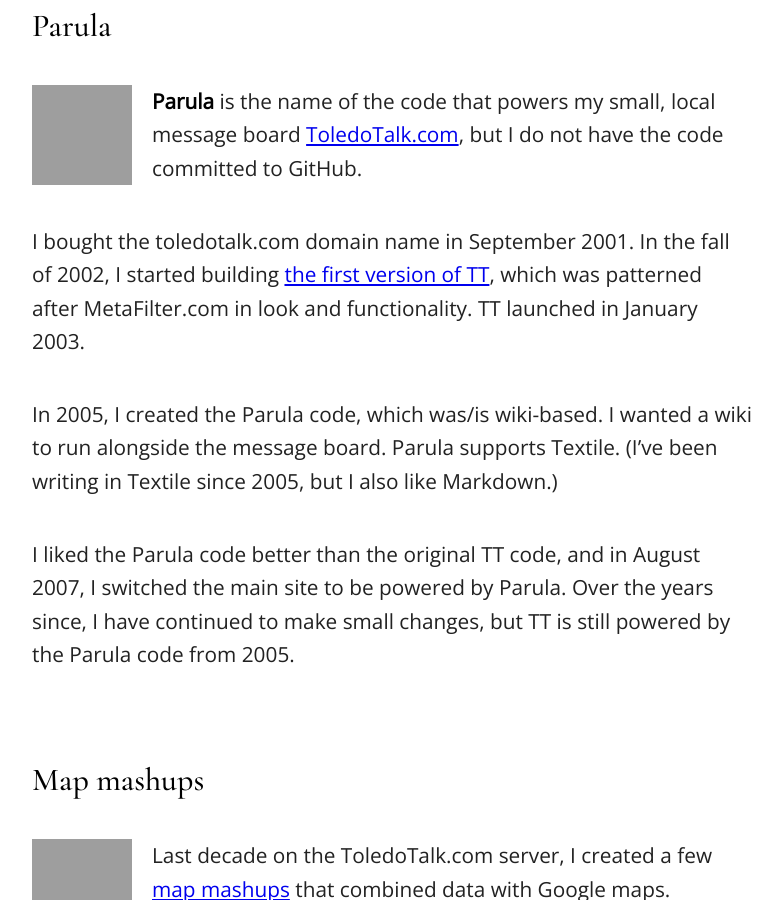
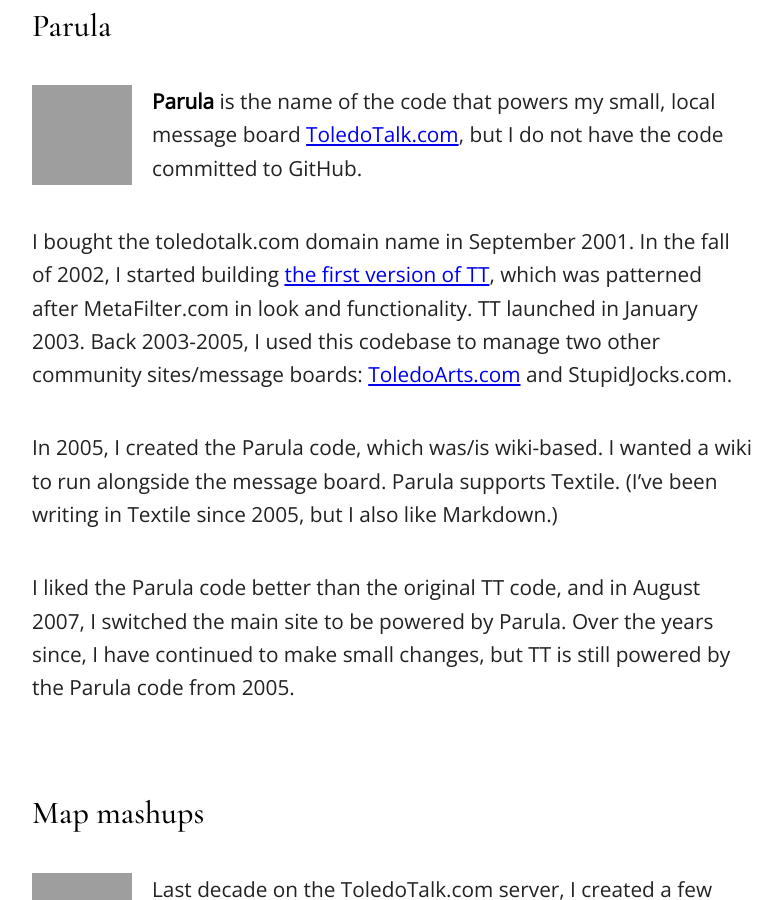
Before and after one commit to jrsawvel/jrsawvel.github.io, a Jekyll site: the page built from _posts/2016-09-20-projects.md, in a window 1280 px wide and 900 px high, scrolled down 7885 px, cut to the strip 0-900 px from the top of the window. Shown: the whole strip, without its empty margins (248-1030 px from the left). Built offline with Jekyll 4.4.1, drawn with Linux system fonts in a browser that asks for light colours; grey boxes are pictures that could not be loaded.

Commit message:
Update 2016-09-20-projects.md

```diff
--- a/_posts/2016-09-20-projects.md
+++ b/_posts/2016-09-20-projects.md
@@ -157,7 +157,7 @@
 
 <p markdown="1" style="clear:both;"><img class="largescreens" style="float:left;padding-right:20px;width:100px;height:100px"  src="https://c2.staticflickr.com/6/5789/22331644482_b3e0b1e89e_q.jpg" />    **Parula** is the name of the code that powers my small, local message board [ToledoTalk.com](http://toledotalk.com), but I do not have the code committed to GitHub.</p>
 
-I bought the toledotalk.com domain name in September 2001. In the fall of 2002, I started building [the first version of TT](http://www.toledotalk.com/cgi-bin/topics.pl), which was patterned after MetaFilter.com in look and functionality. TT launched in January 2003.
+I bought the toledotalk.com domain name in September 2001. In the fall of 2002, I started building [the first version of TT](http://www.toledotalk.com/cgi-bin/topics.pl), which was patterned after MetaFilter.com in look and functionality. TT launched in January 2003. Back 2003-2005, I used this codebase to manage two other community sites/message boards: [ToledoArts.com](http://www.toledotalk.com/toledoarts-homepage-jun-2004.html) and StupidJocks.com.
 
 In 2005, I created the Parula code, which was/is wiki-based. I wanted a wiki to run alongside the message board. Parula supports Textile. (I've been writing in Textile since 2005, but I also like Markdown.)
 
```
